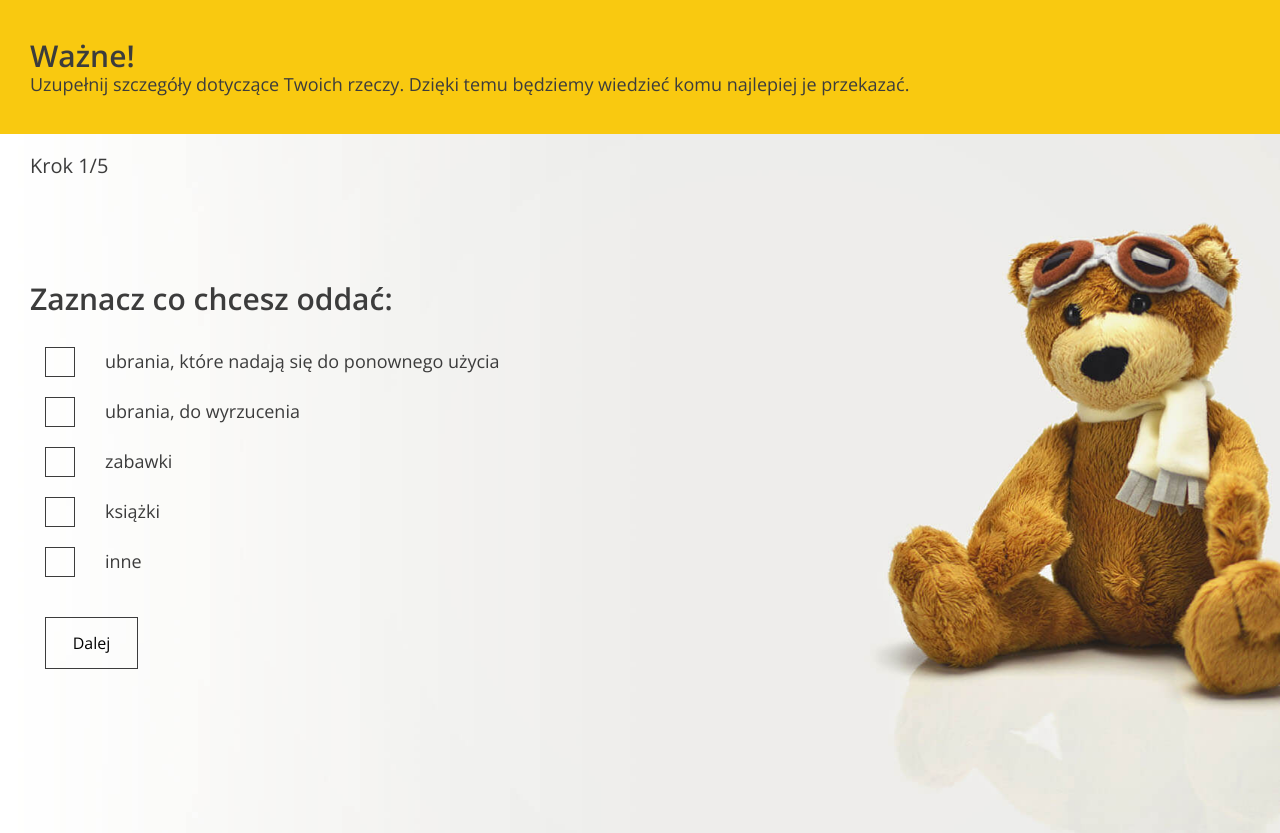
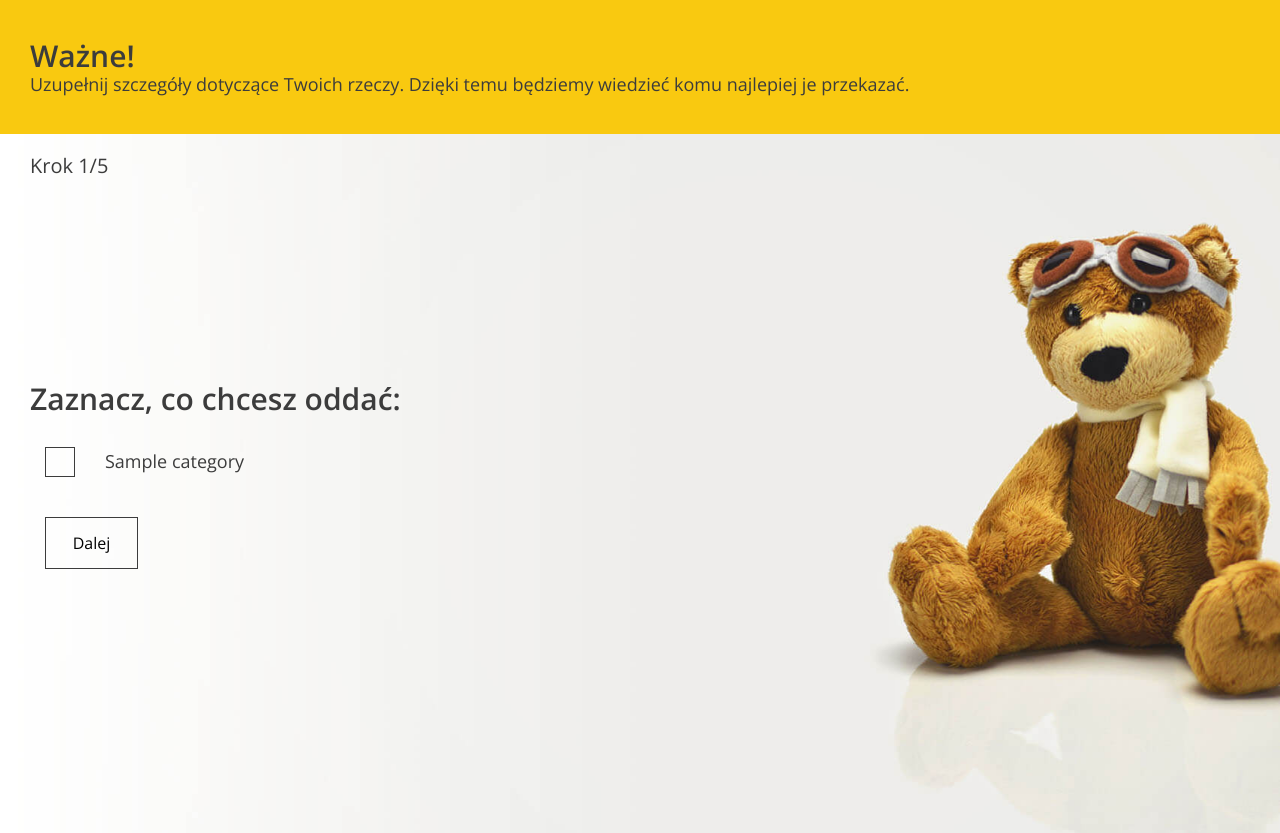
Before and after one commit to DevWisniewski/Oddam-w-dobre-rece, a Django app: template OddamApp/templates/form.html in a window 1280 px wide. Shown: the part 801-1634 px from the top of the page. Run offline with Django 3.2, Linux system fonts and the light colour scheme; the template is opened without the code that fills it: most values are stand-ins (such as "Sample title", 1, 10 or a date in 2020).

Commit message:
Za pomocą Java Script zaimplementowano trzy pierwsze kroki na stronie przekazywania darów.

```diff
--- a/OddamApp/static/js/app.js
+++ b/OddamApp/static/js/app.js
@@ -60,7 +60,7 @@
      * TODO: callback to page change event
      */
     changePage(e) {
-       // e.preventDefault(); // Wyłączono, aby umożliwić standardowe działanie linków w paginacji
+       // e.preventDefault(); // Disabled to allow standard link behavior in pagination.
       const page = e.target.dataset.page;
 
       console.log(page);
@@ -220,28 +220,21 @@
      */
     updateForm() {
       this.$step.innerText = this.currentStep;
-
-      // TODO: Validation
-
       this.slides.forEach(slide => {
         slide.classList.remove("active");
-
         if (slide.dataset.step == this.currentStep) {
           slide.classList.add("active");
         }
       });
 
+      if (this.currentStep === 3) {
+        filterOrganizations();  // Call the filtering function when entering step 3
+      }
+
       this.$stepInstructions[0].parentElement.parentElement.hidden = this.currentStep >= 6;
       this.$step.parentElement.hidden = this.currentStep >= 6;
-
-      // TODO: get data from inputs and show them in summary
     }
 
-    /**
-     * Submit form
-     *
-     * TODO: validation, send data to server
-     */
     submit(e) {
       e.preventDefault();
       this.currentStep++;
@@ -252,4 +245,27 @@
   if (form !== null) {
     new FormSteps(form);
   }
+
+  // Function to filter organizations based on selected categories
+  function filterOrganizations() {
+    const selectedCategories = new Set(
+      Array.from(document.querySelectorAll('input[name="categories"]:checked'))
+      .map(input => input.dataset.categoryName)
+    );
+
+    const organizations = document.querySelectorAll('.organization');
+    organizations.forEach(org => {
+      const organizationCategories = org.dataset.categories.split(', ');
+      const isVisible = organizationCategories.some(category => selectedCategories.has(category));
+
+      org.style.display = isVisible ? 'block' : 'none';
+    });
+  }
+
+  document.querySelectorAll('input[name="categories"]').forEach(input => {
+    input.addEventListener('change', filterOrganizations);
+  });
+
+  // Invoke the filtering function at initial page load
+  filterOrganizations();
 });
--- a/OddamApp/templates/base.html
+++ b/OddamApp/templates/base.html
@@ -36,13 +36,19 @@
 
 
             <ul>
-                <li><a href="/#start" class="btn btn--without-border active">Start</a></li>
-                <li><a href="/#steps" class="btn btn--without-border">O co chodzi?</a></li>
-                <li><a href="/#about-us" class="btn btn--without-border">O nas</a></li>
-                <li><a href="/#help" class="btn btn--without-border">Fundacje i organizacje</a></li>
-                <li><a href="/form" class="btn btn--without-border">Przekaż dary</a></li>
-                <li><a href="/#contact" class="btn btn--without-border">Kontakt</a></li>
+                <li><a href="{% url 'index' %}#start" class="btn btn--without-border active">Start</a></li>
+                <li><a href="{% url 'index' %}#steps" class="btn btn--without-border">O co chodzi?</a></li>
+                <li><a href="{% url 'index' %}#about-us" class="btn btn--without-border">O nas</a></li>
+                <li><a href="{% url 'index' %}#help" class="btn btn--without-border">Fundacje i organizacje</a></li>
+
+                {% if user.is_authenticated %}
+                    <li><a href="{% url 'form' %}" class="btn btn--without-border">Przekaż dary</a></li>
+                {% else %}
+                    <li><a href="{% url 'login' %}" class="btn btn--without-border">Przekaż dary</a></li>
+                {% endif %}
+                <li><a href="{% url 'index' %}#contact" class="btn btn--without-border">Kontakt</a></li>
             </ul>
+
 
         </nav>
 
--- a/OddamApp/templates/form.html
+++ b/OddamApp/templates/form.html
@@ -60,59 +60,18 @@
 
             <form action="form-confirmation.html" method="post">
                     <!-- STEP 1: class .active is switching steps -->
+                    <!-- STEP 1: class .active is switching steps -->
                     <div data-step="1" class="active">
-                    <h3>Zaznacz co chcesz oddać:</h3>
-
+                        <h3>Zaznacz, co chcesz oddać:</h3>
+                        {% for category in categories %}
                         <div class="form-group form-group--checkbox">
                             <label>
-                            <input
-                                type="checkbox"
-                                name="categories"
-                                value="clothes-to-use"
-                            />
+                                <input type="checkbox" name="categories" value="{{ category.id }}" data-category-name="{{ category.name }}" />
                                 <span class="checkbox"></span>
-                            <span class="description"
-                                >ubrania, które nadają się do ponownego użycia</span
-                            >
+                                <span class="description">{{ category.name }}</span>
                             </label>
                         </div>
-
-                    <div class="form-group form-group--checkbox">
-                        <label>
-                            <input
-                                type="checkbox"
-                                name="categories"
-                                value="clothes-useless"
-                            />
-                            <span class="checkbox"></span>
-                            <span class="description">ubrania, do wyrzucenia</span>
-                        </label>
-                    </div>
-
-                    <div class="form-group form-group--checkbox">
-                        <label>
-                            <input type="checkbox" name="categories" value="toys" />
-                            <span class="checkbox"></span>
-                            <span class="description">zabawki</span>
-                        </label>
-                    </div>
-
-                    <div class="form-group form-group--checkbox">
-                        <label>
-                            <input type="checkbox" name="categories" value="books" />
-                            <span class="checkbox"></span>
-                            <span class="description">książki</span>
-                        </label>
-                    </div>
-
-                    <div class="form-group form-group--checkbox">
-                        <label>
-                            <input type="checkbox" name="categories" value="other" />
-                            <span class="checkbox"></span>
-                            <span class="description">inne</span>
-                        </label>
-                    </div>
-
+                        {% endfor %}
                         <div class="form-group form-group--buttons">
                             <button type="button" class="btn next-step">Dalej</button>
                         </div>
@@ -120,14 +79,34 @@
 
                     <!-- STEP 2 -->
                     <div data-step="2">
-                    <h3>Podaj liczbę 60l worków, w które spakowałeś/aś rzeczy:</h3>
-
+                        <h3>Podaj liczbę worków, w które spakowałeś/aś rzeczy:</h3>
                         <div class="form-group form-group--inline">
                             <label>
-                            Liczba 60l worków:
+                                Liczba worków:
                                 <input type="number" name="bags" step="1" min="1" />
                             </label>
                         </div>
+                        <div class="form-group form-group--buttons">
+                            <button type="button" class="btn prev-step">Wstecz</button>
+                            <button type="button" class="btn next-step">Dalej</button>
+                        </div>
+                    </div>
+
+                    <!-- STEP 3 -->
+                    <div data-step="3">
+                        <h3>Wybierz organizacje, której chcesz pomóc:</h3>
+                        {% for institution in institutions %}
+                        <div class="form-group form-group--checkbox organization" data-categories="{{ institution.categories.all|join:', ' }}" style="display: none;">
+                            <label>
+                                <input type="radio" name="organization" value="{{ institution.id }}" />
+                                <span class="checkbox radio"></span>
+                                <span class="description">
+                                    <div class="title">{{ institution.name }}</div>
+                                    <div class="subtitle">{{ institution.description }}</div>
+                                </span>
+                            </label>
+                        </div>
+                        {% endfor %}
 
                         <div class="form-group form-group--buttons">
                             <button type="button" class="btn prev-step">Wstecz</button>
@@ -135,47 +114,7 @@
                         </div>
                     </div>
 
-
-
                     <!-- STEP 4 -->
-                <div data-step="3">
-                    <h3>Wybierz organizacje, której chcesz pomóc:</h3>
-
-                    <div class="form-group form-group--checkbox">
-                        <label>
-                            <input type="radio" name="organization" value="old" />
-                            <span class="checkbox radio"></span>
-                            <span class="description">
-                                <div class="title">Fundacja “Bez domu”</div>
-                                <div class="subtitle">
-                                    Cel i misja: Pomoc dla osób nie posiadających miejsca
-                                    zamieszkania
-                                </div>
-                            </span>
-                        </label>
-                    </div>
-
-                    <div class="form-group form-group--checkbox">
-                        <label>
-                            <input type="radio" name="organization" value="old" />
-                            <span class="checkbox radio"></span>
-                            <span class="description">
-                                <div class="title">Fundacja “Dla dzieci"</div>
-                                <div class="subtitle">
-                                    Cel i misja: Pomoc osobom znajdującym się w trudnej sytuacji
-                                    życiowej.
-                                </div>
-                            </span>
-                        </label>
-                    </div>
-
-                    <div class="form-group form-group--buttons">
-                        <button type="button" class="btn prev-step">Wstecz</button>
-                        <button type="button" class="btn next-step">Dalej</button>
-                    </div>
-                </div>
-
-                <!-- STEP 5 -->
                     <div data-step="4">
                         <h3>Podaj adres oraz termin odbioru rzecz przez kuriera:</h3>
 
@@ -227,30 +166,23 @@
                         </div>
                     </div>
 
-                <!-- STEP 6 -->
+                    <!-- STEP 5 -->
                     <div data-step="5">
                         <h3>Podsumowanie Twojej darowizny</h3>
-
                         <div class="summary">
                             <div class="form-section">
                                 <h4>Oddajesz:</h4>
                                 <ul>
                                     <li>
                                         <span class="icon icon-bag"></span>
-                                    <span class="summary--text"
-                                        >4 worki ubrań w dobrym stanie dla dzieci</span
-                                    >
+                                        <span class="summary--text">4 worki ubrań w dobrym stanie dla dzieci</span>
                                     </li>
-
                                     <li>
                                         <span class="icon icon-hand"></span>
-                                    <span class="summary--text"
-                                        >Dla fundacji "Mam marzenie" w Warszawie</span
-                                    >
+                                        <span class="summary--text">Dla fundacji "Mam marzenie" w Warszawie</span>
                                     </li>
                                 </ul>
                             </div>
-
                             <div class="form-section form-section--columns">
                                 <div class="form-section--column">
                                     <h4>Adres odbioru:</h4>
@@ -261,7 +193,6 @@
                                         <li>123 456 789</li>
                                     </ul>
                                 </div>
-
                                 <div class="form-section--column">
                                     <h4>Termin odbioru:</h4>
                                     <ul>
@@ -272,13 +203,13 @@
                                 </div>
                             </div>
                         </div>
-
                         <div class="form-group form-group--buttons">
                             <button type="button" class="btn prev-step">Wstecz</button>
                             <button type="submit" class="btn">Potwierdzam</button>
                         </div>
                     </div>
             </form>
+
         </div>
     </section>
 {% endblock %}
```
Also changed, not shown: OddamApp/views.py (+9 -13 lines). Lines whose indentation alone changed are shown as unchanged.
